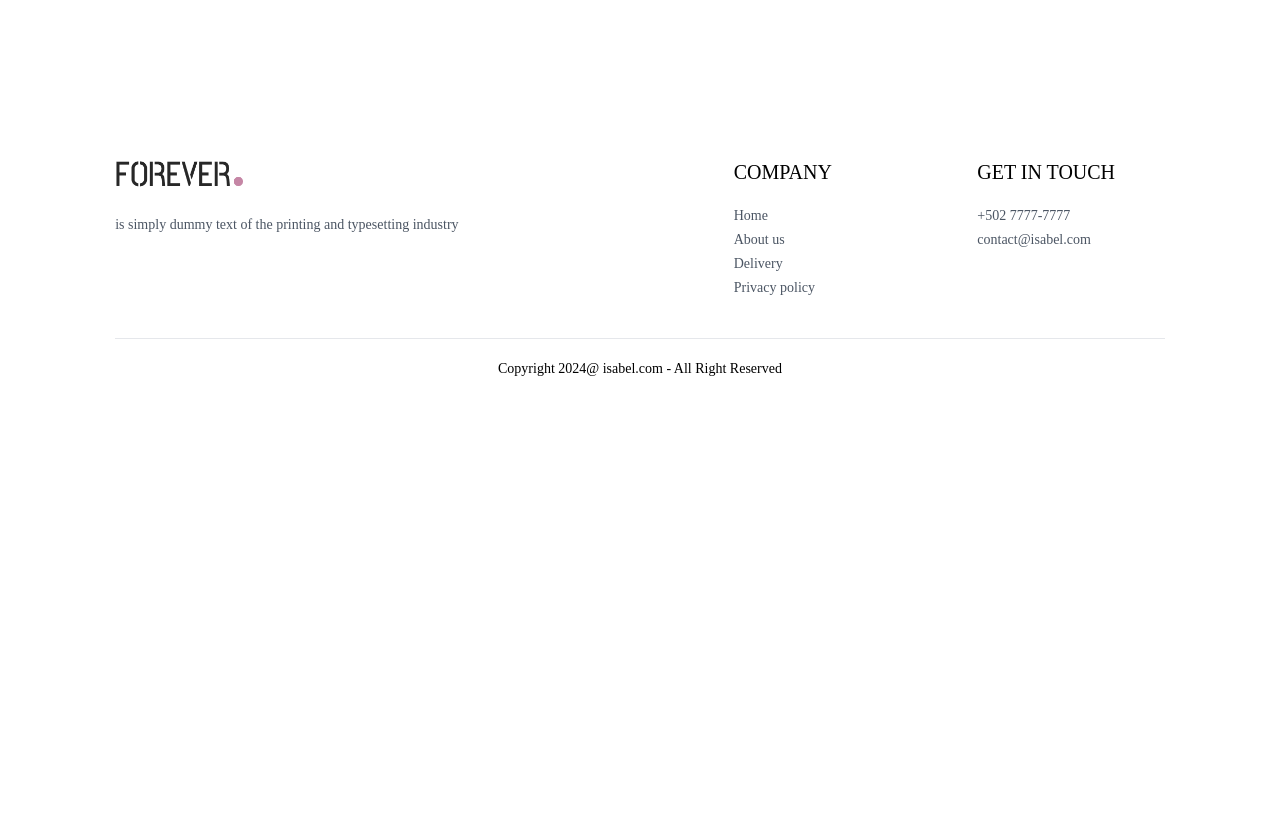
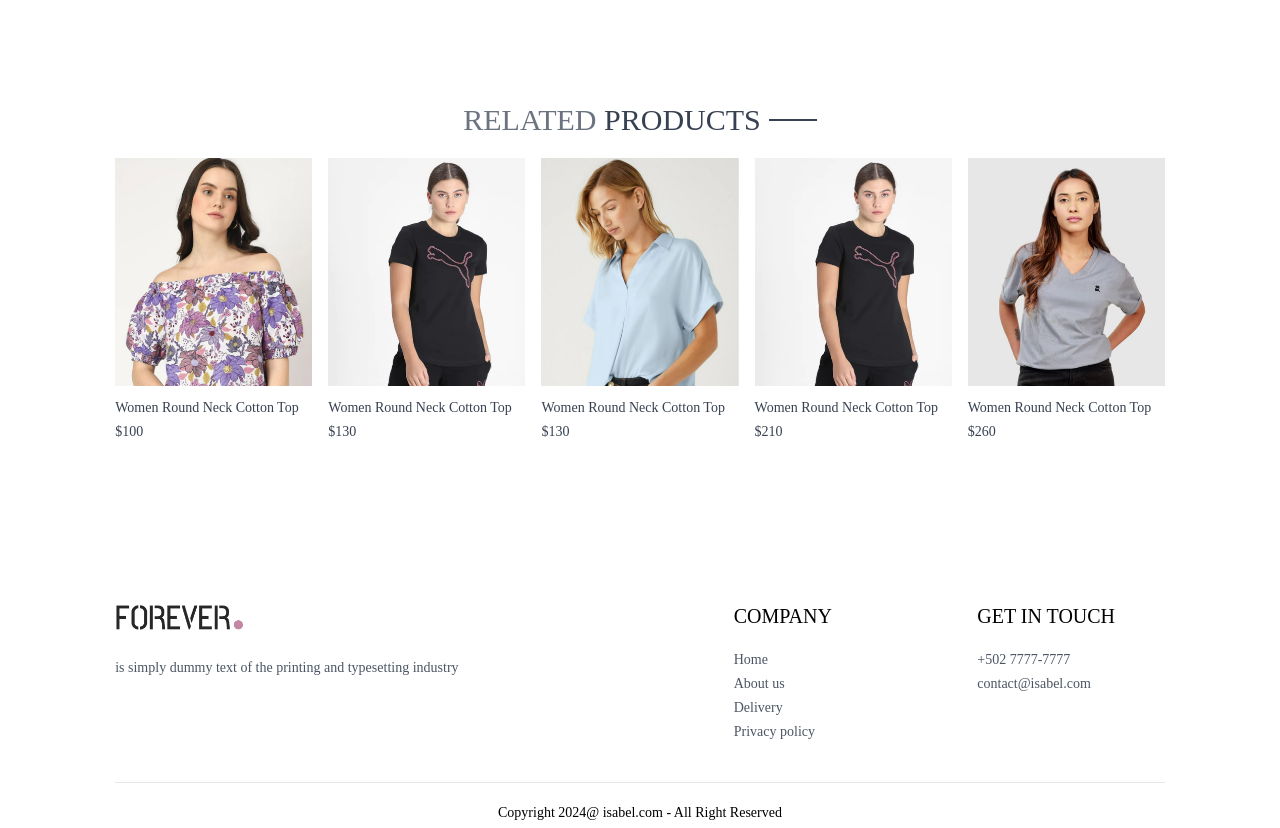
Before and after one commit to Lilian1306/ecommerce_app, a React (Vite) app in the folder frontend/: page /product/aaaaa in a window 1280 px wide. Shown: the part 612-1440 px from the top of the page. Before the commit the page ends 1011 px from the top, so only its background shows below. Built offline with nearby package versions, Linux system fonts and the light colour scheme.

Commit message:
Creando el componente de productos relacionados

```diff
--- /dev/null
+++ b/frontend/src/components/RelatedProducts.jsx
@@ -0,0 +1,37 @@
+
+import React, { useContext, useEffect, useState } from 'react'
+import { ShopContext } from '../context/ShopContext'
+import { products } from '../assets/assets'
+import Title from './Title'
+import ProductItem from "./ProductItem"
+
+export default function RelatedProducts({category, subCategory}) {
+
+    const { product } = useContext(ShopContext)
+    const [related, setRelated] = useState([])
+
+    useEffect(() => {
+      if(products.length > 0){
+         let productsCopy = products.slice();
+         productsCopy = productsCopy.filter((item) => category === item.category)
+         productsCopy = productsCopy.filter((item)=> subCategory === item.subCategory)
+
+         setRelated(productsCopy.slice(0,5))
+      }
+    },[products])
+
+  return (
+    <div className='my-24'>
+      <div className='text-center text-3xl py-2'>
+       <Title text1={'RELATED'} text2={'PRODUCTS'} />
+      </div>
+
+      <div className='grid grid-cols-2 sm:grid-cols-3 md:grid-cols-4 lg:grid-cols-5 gap-4 gap-y-6'>
+        {related.map((item, index) => (
+          <ProductItem key={index} id={item._id} name={item.name} price={item.price}  image={item.image} />
+        ))}
+      </div>
+
+    </div>
+  )
+}
--- a/frontend/src/pages/Product.jsx
+++ b/frontend/src/pages/Product.jsx
@@ -3,6 +3,7 @@
 import {useParams} from 'react-router-dom'
 import { ShopContext } from '../context/ShopContext'
 import { assets } from '../assets/assets';
+import RelatedProducts from '../components/RelatedProducts';
 
 export default function Product() {
 
@@ -76,6 +77,7 @@
       </div>
 
       {/** Display related products */}
+      <RelatedProducts category={productData.category} subCategory={productData.subCategory}/>
 
     </div>
   ) : <div className='opacity-0'></div>
```
